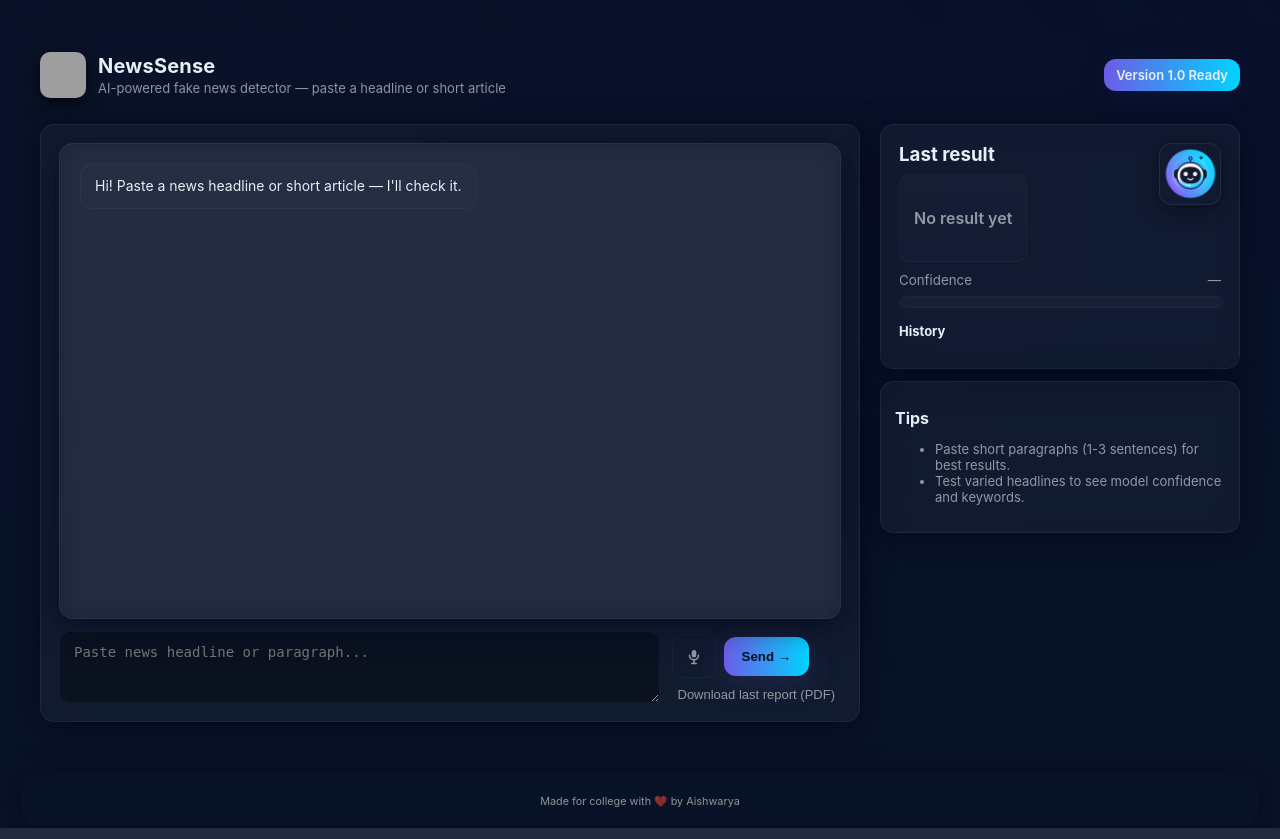
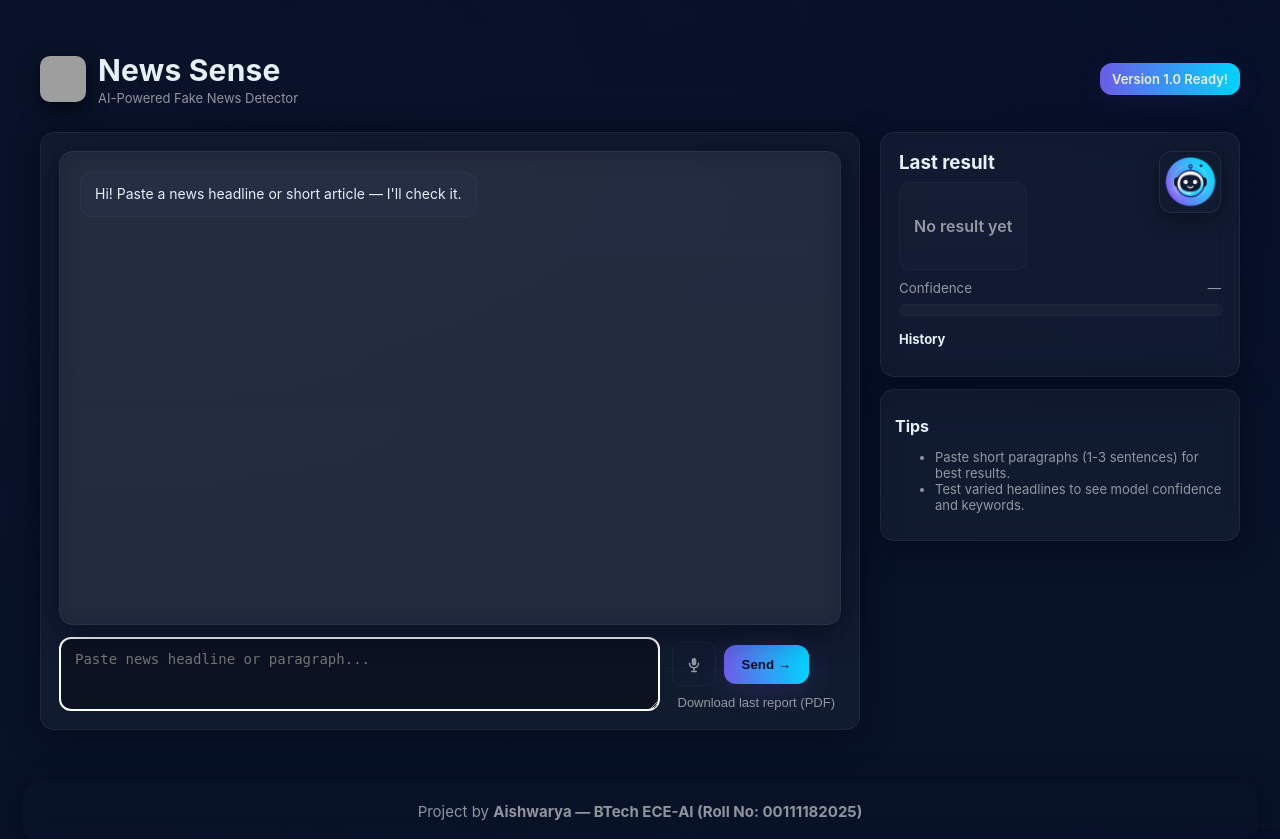
Before and after one commit to panditamritraj/feak-new-chatbox, a Flask app: page / in a window 1280 px wide. Run offline with Flask 3, Linux system fonts and the light colour scheme; parts of the project's set-up code (start-up, migrations or seed data) failed here and were passed over; some libraries are stand-ins or nearby versions; grey boxes are pictures that could not be loaded.

Commit message:
Update index.html

```diff
--- a/templates/index.html
+++ b/templates/index.html
@@ -57,7 +57,7 @@
       align-items:center;
     }
     .logo{ width:46px; height:46px; border-radius:10px; object-fit:cover; box-shadow:0 6px 20px rgba(0,0,0,0.6); }
-    .brand h1{ margin:0; font-size:20px; letter-spacing:0.2px; }
+    .brand h1{ margin:0; font-size:30px; letter-spacing:0.2px; }
     .brand .subtitle{ margin:0; color:var(--muted); font-size:13px; margin-top:2px; }
 
     .status{
@@ -81,6 +81,7 @@
 
     main.main {
       min-height:560px;
+      max-height: calc(100vh - 150px);
       display:flex;
       flex-direction:column;
       gap:12px;
@@ -89,7 +90,7 @@
     /* Chat area */
     #chat {
       flex:1;
-      overflow:auto;
+      overflow-y:auto;
       padding:20px;
       border-radius:14px;
       position:relative;
@@ -105,8 +106,10 @@
       font-size:14px;
       line-height:1.35;
       background: linear-gradient(180deg, rgba(255,255,255,0.02), rgba(255,255,255,0.01));
-      border: 1px solid rgba(255,255,255,0.03);
+      border: 1px solid rgb(255, 255, 255,0.03);
+
     }
+
     .msg.user .bubble{
       background: linear-gradient(90deg,var(--accent-from),var(--accent-to));
       color: #071028;
@@ -136,13 +139,14 @@
       gap:12px;
       align-items:flex-end;
     }
+
     textarea#input{
       flex:1;
       min-height:46px;
       resize:vertical;
       padding:12px 14px;
       border-radius:12px;
-      border: 1px solid rgba(255,255,255,0.04);
+      border: 2px solid rgb(255, 255, 255);
       background: rgba(4,8,16,0.45);
       color:inherit;
       outline:none;
@@ -228,8 +232,23 @@
 
     .top-words li{ padding:6px 10px; border-radius:8px; background: rgba(255,255,255,0.02); display:flex; justify-content:space-between; font-size:13px; color:var(--muted); }
 
+    /* Add this CSS block to your existing <style> section */
+.history-wrapper {
+  /* Set a fixed maximum height. Adjust 250px as needed,
+     depending on how much space you want the history to take. */
+  max-height: 250px;
+  /* Enable vertical scrolling when content exceeds the max-height */
+  overflow-y: auto;
+  /* (Optional) Improve styling for the scrollbar area */
+  padding-right: 8px;
+}
+
+/* Ensure the UL list inside does not add extra padding that breaks the scroll */
+.history-wrapper .history-list {
+  padding-right: 0;
+}
     /* footer */
-    .footer{ text-align:center; color:var(--muted); margin-top:22px; grid-column:1 / -1; font-size:13px; }
+    .footer{ text-align:center; color:var(--muted); margin-top:22px; grid-column:1 / -1; font-size:18px; }
 
     /* Right-side header with small svg animation */
     .scan-hero{ display:flex; gap:10px; align-items:center; }
@@ -253,11 +272,11 @@
       <div class="brand">
         <img src="/static/logo.png" alt="logo" class="logo" onerror="this.style.display='none'">
         <div>
-          <h1>NewsSense</h1>
-          <p class="subtitle">AI-powered fake news detector — paste a headline or short article</p>
+          <h1>News Sense</h1>
+          <p class="subtitle">AI-Powered Fake News Detector </p>
         </div>
       </div>
-      <div class="status">Version 1.0 Ready</div>
+      <div class="status">Version 1.0 Ready!</div>
     </header>
 
     <main class="main card" id="leftColumn">
@@ -270,7 +289,7 @@
       <div class="composer">
         <textarea id="input" placeholder="Paste news headline or paragraph..." rows="2"></textarea>
         <div style="display:flex;flex-direction:column;gap:8px;">
-          <div style="display:flex;gap:8px;align-items:center;">
+          <div style="display:flex;gap:8px;align-items:center;",>
             <!-- New mic button with SVG icon -->
             <button id="mic" class="mic-btn" title="Toggle voice input" aria-pressed="false" type="button">
     <svg class="mic-icon" viewBox="0 0 24 24" aria-hidden="true" fill="currentColor">
@@ -325,7 +344,7 @@
           </div>
         </div>
 
-        <div style="margin-top:12px;">
+        <div class="history-wrapper" style="margin-top:12px;">
           <strong style="font-size:13px">History</strong>
           <ul id="history" class="history-list" aria-live="polite"></ul>
         </div>
@@ -344,7 +363,7 @@
   </div>
 
   <footer class="footer card" style="max-width:1200px;margin:0 auto;background:transparent;border:0;">
-    <small style="color:var(--muted)">Made for college with ❤️ by Aishwarya</small>
+    <small style="color:var(--muted)">Project by <strong>Aishwarya — BTech ECE-AI (Roll No: 00111182025)</strong></small>
   </footer>
 
   <!-- jsPDF (for client-side PDF generation) -->
@@ -473,24 +492,24 @@ function renderHistory(){
     historyList.appendChild(li);
   });
 }
-function saveHistory(){
-  try {
-    localStorage.setItem('newsense_history', JSON.stringify(history));
-  } catch (e) {
-    console.error('Error saving history to localStorage', e);
-  }
-}
+// function saveHistory(){
+//   try {
+//     localStorage.setItem('newsense_history', JSON.stringify(history));
+//   } catch (e) {
+//     console.error('Error saving history to localStorage', e);
+//   }
+// }
 
-function loadHistory(){
-  try {
-    const saved = localStorage.getItem('newsense_history');
-    if (saved) {
-      history = JSON.parse(saved);
-    }
-  } catch (e) {
-    console.error('Error loading history from localStorage', e);
-  }
-}
+// function loadHistory(){
+//   try {
+//     const saved = localStorage.getItem('newsense_history');
+//     if (saved) {
+//       history = JSON.parse(saved);
+//     }
+//   } catch (e) {
+//     console.error('Error loading history from localStorage', e);
+//   }
+// }
 
 /* ---------- PDF report (jsPDF) ---------- */
 async function downloadReport(){
@@ -702,7 +721,7 @@ if('webkitSpeechRecognition' in window || 'SpeechRecognition' in window){
 /* initial UI */
 // Define and run a guaranteed initialization function
 (function initializeUI() {
-    loadHistory(); // Load saved data
+    // loadHistory(); // Load saved data
     updateLastResultUI(null);
     renderHistory(); // Render the loaded data
 })(); // <-- The parentheses run the function immediately
```
